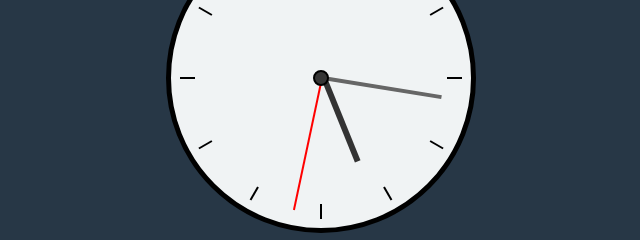
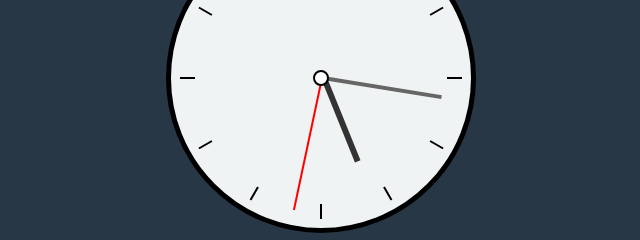
Before and after one commit to MasterAcnolo/Clock, a plain HTML site: page index.html in a window 1280 px wide. Shown: the part 295-535 px from the top of the page, 319-959 px from the left. Drawn offline with Linux system fonts and the light colour scheme.

Commit message:
Update analogclock.css

```diff
--- a/src/css/analogclock.css
+++ b/src/css/analogclock.css
@@ -51,7 +51,7 @@
   left: 50%;
   width: 12px;
   height: 12px;
-  background: var(--dot-color);
+  background: white;
   border: 2px solid var(--border-color);
   border-radius: 50%;
   transform: translate(-50%, -50%);
```
